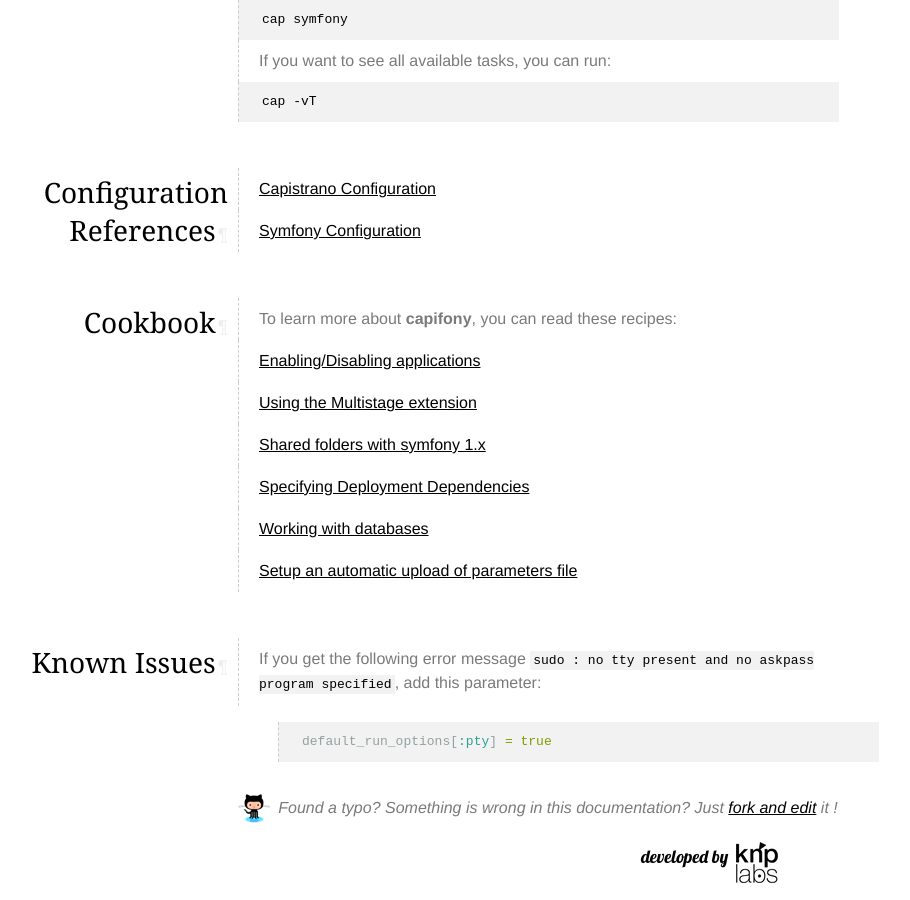
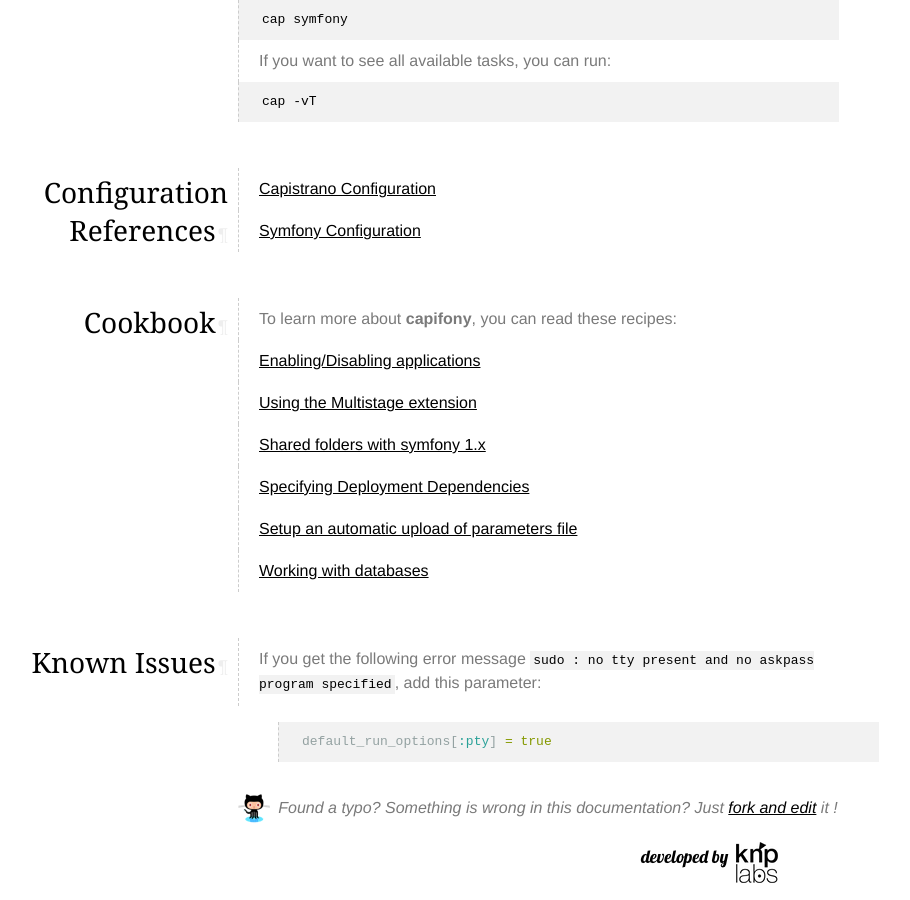
Before and after one commit to everzet/capifony, a Jekyll site: the page built from index.markdown, in a window 1280 px wide and 900 px high, scrolled down 5478 px. Shown: the whole window, without its empty margins (82-992 px from the left). Built offline with Jekyll 4.4.1, drawn with Linux system fonts in a browser that asks for light colours; nearby versions of some CDN libraries.

Commit message:
Fix order of recipes

```diff
--- a/index.markdown
+++ b/index.markdown
@@ -283,9 +283,9 @@ extension](cookbook/using-the-multistage-extension.html)
 
 [Specifying Deployment Dependencies](cookbook/specifying-deployment-dependencies.html)
 
+[Setup an automatic upload of parameters file](cookbook/upload-parameters-file.html)
+
 [Working with databases](cookbook/working-with-databases.html)
-
-[Setup an automatic upload of parameters file](cookbook/upload-parameters-file.html)
 
 <hr />
 
```
